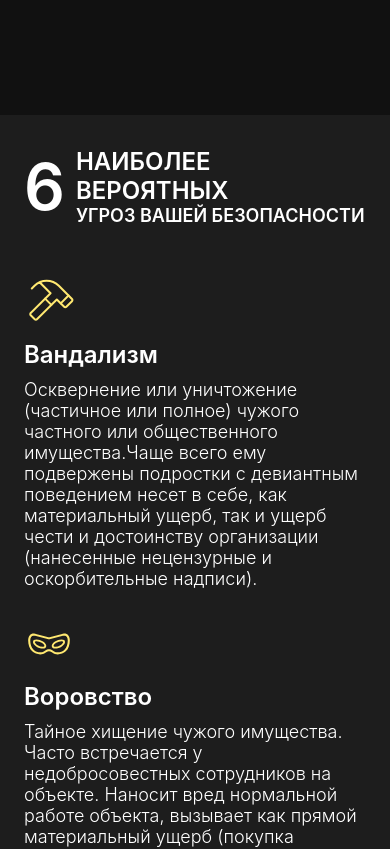
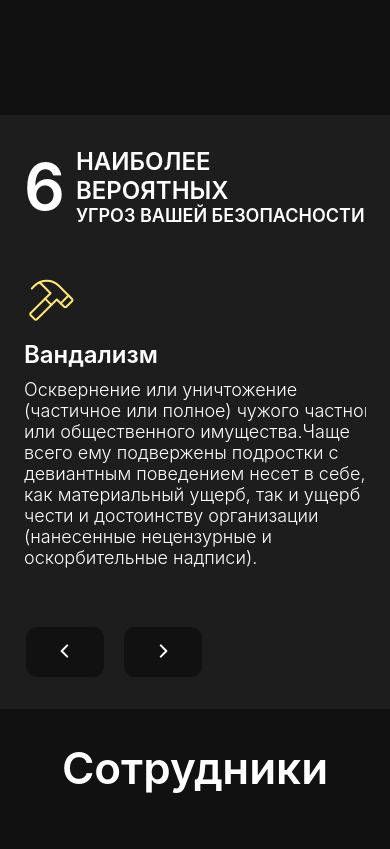
Before and after one commit to AdulIT/senim-guard, a website built with Vite: page index.html in a window 390 px wide. Shown: the part 1723-2572 px from the top of the page. Built offline with nearby package versions, Linux system fonts and the light colour scheme.

Commit message:
feat: security slider changed;

```diff
--- a/src/js/slider.js
+++ b/src/js/slider.js
@@ -11,16 +11,16 @@ const securitySlides = document.querySelectorAll('.security-slider__slide')
 const securitySliderNavigationUp = document.querySelector('.slide-up')
 const securitySliderNavigationDown = document.querySelector('.slide-down')
 
-const slidesLength = securitySlides.length
+let isMobile = window.matchMedia("(max-width: 767px)").matches
+
+const slidesLength = isMobile ? securitySlides.length : securitySlides.length / 2
 
 let activeSlideIndex = 0
 
-// console.log(securitySlides[5].clientHeight);
-
 function changeSlide(direction)
 {
-    let height = securitySlides[activeSlideIndex].clientHeight;
-
+    const width = 363;
+    console.log(activeSlideIndex);
     if (direction === 'down')
     {
         activeSlideIndex++
@@ -36,7 +36,7 @@ function changeSlide(direction)
             activeSlideIndex = slidesLength - 1
         }
     }
-    securitySlider.style.transform = `translateY(-${(height * activeSlideIndex)}px)`;
+    securitySlider.style.transform = `translateX(-${(width * activeSlideIndex)}px)`;
 }
 
 securitySliderNavigationUp.addEventListener('click', () => changeSlide('up'))
--- a/src/scss/security/_security.scss
+++ b/src/scss/security/_security.scss
@@ -40,11 +40,12 @@
         overflow: hidden;
         &__wrapper
         {
-            min-height: 561px;
-            display: flex;
-            flex-direction: column;
-            gap: 30px;
-            // overflow: hidden;
+            // width: 363px;
+            height: 631px;
+            display: grid;
+            grid-template-columns: repeat(3, 363px);
+            grid-template-rows: repeat(2, 1fr);
+            gap: 30px 0;
             transition: transform 0.7s ease-in-out;
         }
         &__slide
@@ -71,6 +72,11 @@
             {
                 margin-left: 2px;
             }
+            img
+            {
+                display: block;
+                transform: rotate(-90deg);
+            }
         }
     }
 }
@@ -89,6 +95,8 @@
         padding: 32px 24px;
         flex-direction: column;
         gap: 20px;
+        justify-content: start;
+        min-height: auto;
         &__header
         {
             &-title
@@ -108,5 +116,15 @@
         {
             display: none;
         }
+        &-slider
+        {
+            &__wrapper
+            {
+                height: max-content;
+                grid-template-columns: repeat(6, 363px);
+                grid-template-rows: repeat(1, 1fr);
+                grid-auto-rows: 1fr;
+            }
+        }
     }
 }
```
